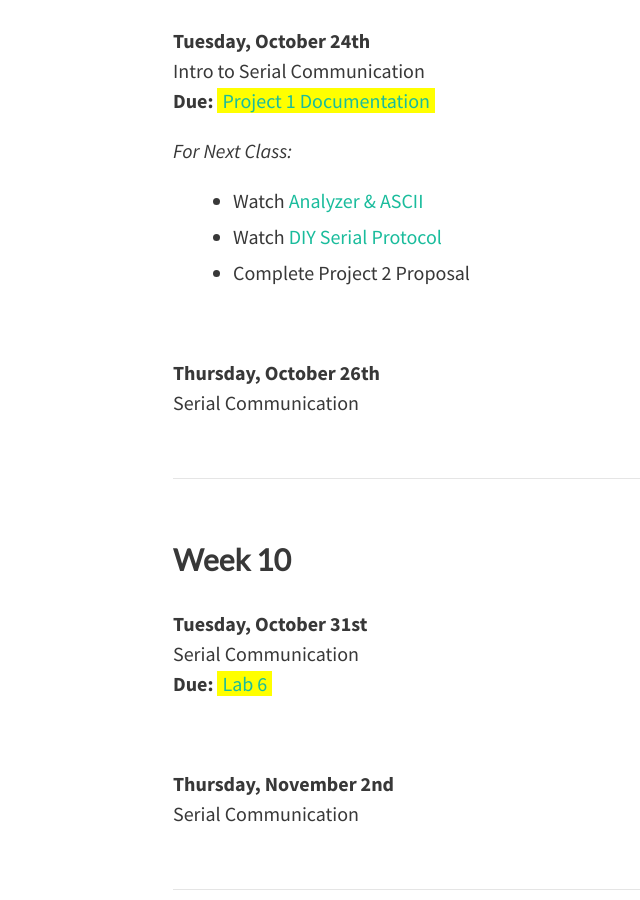
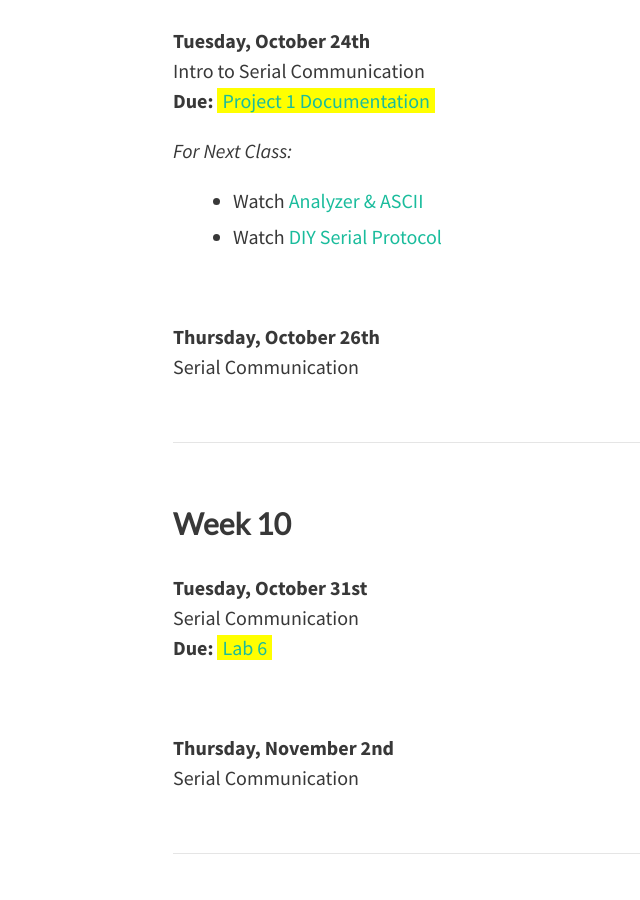
Before and after one commit to coloringchaos/object-f17, a Jekyll site: the page built from schedule.md, in a window 1280 px wide and 900 px high, scrolled down 5714 px. Shown: the whole window, without its empty margins (83-723 px from the left). Built offline with Jekyll 4.4.1, drawn with Linux system fonts in a browser that asks for light colours; nearby versions of some CDN libraries.

Commit message:
schedule update

```diff
--- a/schedule.md
+++ b/schedule.md
@@ -168,7 +168,7 @@ feature-img: "img/bg1.jpg"
 
 + Watch [Analyzer & ASCII](https://vimeo.com/97519477)
 + Watch [DIY Serial Protocol](https://vimeo.com/97520383)
-+ Complete Project 2 Proposal
+<!-- + Complete Project 2 Proposal -->
 
 <br>
 
```
